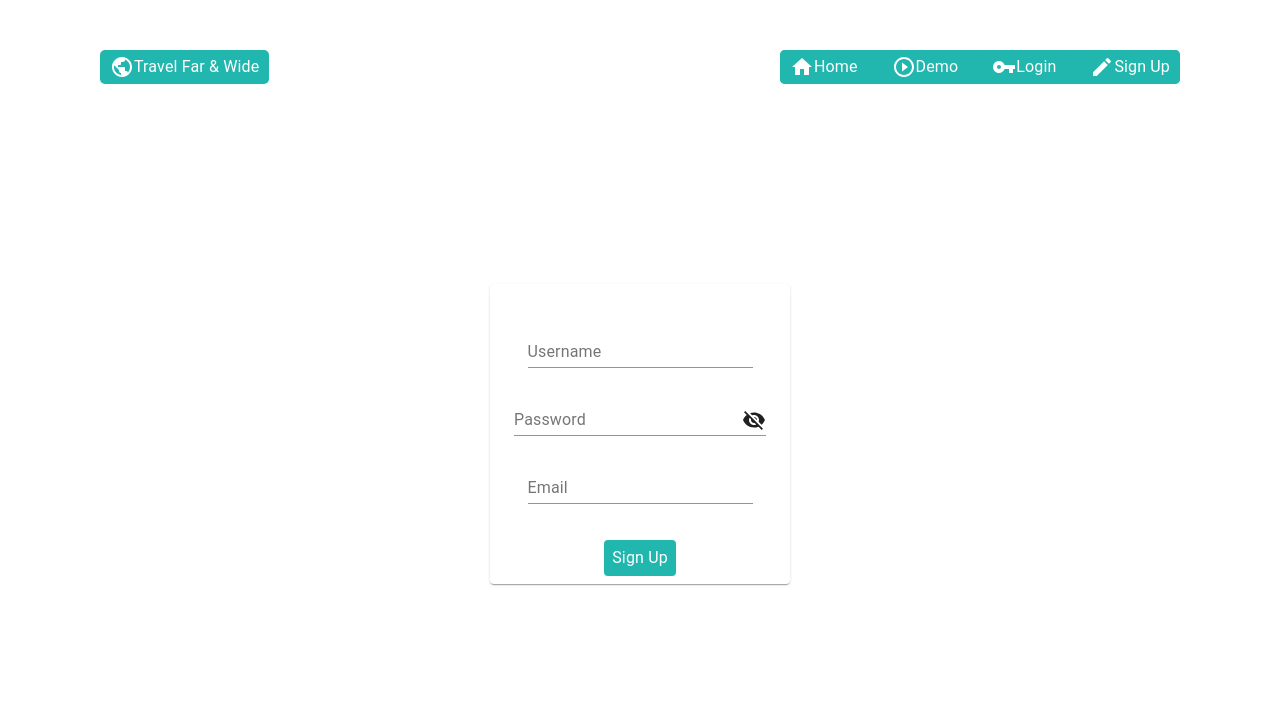
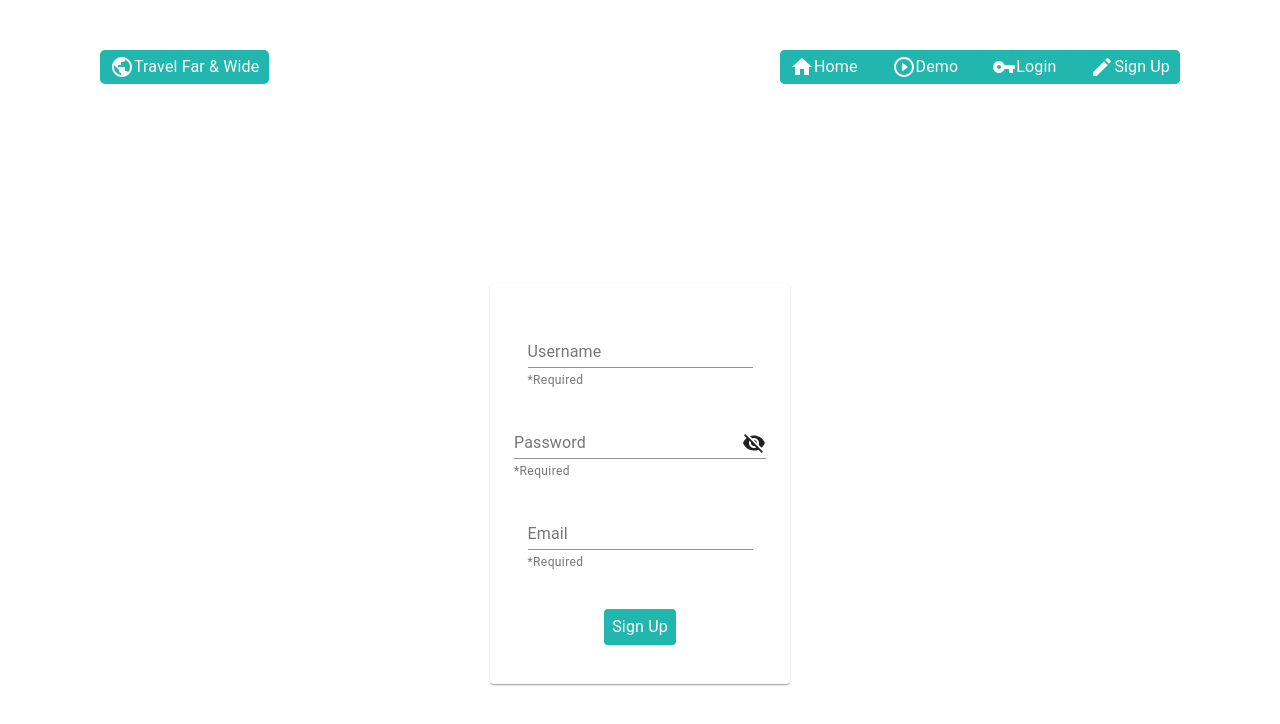
Before and after one commit to Travel-Far-And-Wide/front-end, a React (Create React App) app: page /signup in a window 1280 px wide. Shown: the top 724 px of the page. Built offline with nearby package versions, Linux system fonts and the light colour scheme.

Commit message:
Registration post request working with minor error validation

```diff
--- a/package.json
+++ b/package.json
@@ -9,6 +9,7 @@
     "@testing-library/jest-dom": "^4.2.4",
     "@testing-library/react": "^9.5.0",
     "@testing-library/user-event": "^7.2.1",
+    "axios": "^0.20.0",
     "node-sass": "^4.14.1",
     "react": "^17.0.0",
     "react-dom": "^17.0.0",
--- a/src/App.scss
+++ b/src/App.scss
@@ -2,12 +2,93 @@
 $primary: #e64141;
 $secondary: #105db4;
 
-.App{
-    margin: 50px 100px;
+@mixin fade {
+  -webkit-animation: fadein 2s;
+  /* Safari, Chrome and Opera > 12.1 */
+  -moz-animation: fadein 2s;
+  /* Firefox < 16 */
+  -ms-animation: fadein 2s;
+  /* Internet Explorer */
+  -o-animation: fadein 2s;
+  /* Opera < 12.1 */
+  animation: fadein 2s;
+}
 
+@mixin fadeFast {
+  -webkit-animation: fadein 1s;
+  /* Safari, Chrome and Opera > 12.1 */
+  -moz-animation: fadein 1s;
+  /* Firefox < 16 */
+  -ms-animation: fadein 1s;
+  /* Internet Explorer */
+  -o-animation: fadein 1s;
+  /* Opera < 12.1 */
+  animation: fadein 1s;
 }
-body{
-    background-color: #ffffffad;
-    margin-bottom: 200px;
-    // #042b57;
+
+// Keyframes fade animation
+@keyframes fadein {
+  from {
+    opacity: 0;
+  }
+
+  to {
+    opacity: 1;
+  }
 }
+
+/* Firefox < 16 */
+@-moz-keyframes fadein {
+  from {
+    opacity: 0;
+  }
+
+  to {
+    opacity: 1;
+  }
+}
+
+/* Safari, Chrome and Opera > 12.1 */
+@-webkit-keyframes fadein {
+  from {
+    opacity: 0;
+  }
+
+  to {
+    opacity: 1;
+  }
+}
+
+/* Internet Explorer */
+@-ms-keyframes fadein {
+  from {
+    opacity: 0;
+  }
+
+  to {
+    opacity: 1;
+  }
+}
+
+/* Opera < 12.1 */
+@-o-keyframes fadein {
+  from {
+    opacity: 0;
+  }
+
+  to {
+    opacity: 1;
+  }
+}
+.App {
+  margin: 50px 100px;
+}
+body {
+  background-color: #ffffffad;
+  margin-bottom: 200px;
+  // #042b57;
+}
+
+.fade {
+  @include fade;
+}
--- a/src/components/Navbar.js
+++ b/src/components/Navbar.js
@@ -27,7 +27,7 @@ export default function NavBar(props) {
 
   return (
     <React.Fragment>
-      <Grid
+      <Grid className="fade"
         container
         direction="row"
         justify="space-between"
--- a/src/components/PasswordInput.js
+++ b/src/components/PasswordInput.js
@@ -31,7 +31,7 @@ export default class PasswordInput extends Component {
     const { passwordIsMasked } = this.state;
 
     return (
-      <TextField
+      <TextField className="fade"
         type={passwordIsMasked ? "password" : "text"}
         {...this.props}
         InputProps={{
--- a/src/components/routes/Demo.js
+++ b/src/components/routes/Demo.js
@@ -16,7 +16,7 @@ export default function Demo (props) {
 
   return (
     <React.Fragment>
-      <Grid container justify="center" style={{marginTop: 100}}>
+      <Grid className = "fade" container justify="center" style={{marginTop: 100}}>
       <iframe width="560" height="315" src="https://www.youtube.com/embed/qrHIIYsnpMg" frameborder="0" allow="accelerometer; autoplay; clipboard-write; encrypted-media; gyroscope; picture-in-picture" allowfullscreen></iframe>
       </Grid>
     </React.Fragment>
--- a/src/components/routes/Home.js
+++ b/src/components/routes/Home.js
@@ -48,6 +48,7 @@ export default function NavBar(props) {
 
   return (
     <React.Fragment>
+      <div className="fade">
       <Paper
         className={classes.mainFeaturedPost}
         style={{
@@ -109,6 +110,7 @@ export default function NavBar(props) {
           Summary" feature - giving you a new perspective on how you travel.
         </Typography>
       </Grid>
+      </div>
     </React.Fragment>
   );
 }
--- a/src/components/routes/Login.js
+++ b/src/components/routes/Login.js
@@ -1,4 +1,4 @@
-import React, { Component } from "react";
+import React, { Component, useState } from "react";
 import { makeStyles } from "@material-ui/core/styles";
 import Grid from "@material-ui/core/Grid";
 import Card from "@material-ui/core/Card";
@@ -11,22 +11,31 @@ import PasswordInput from "../PasswordInput";
 const useStyles = makeStyles((theme) => ({}));
 export default function Login(props) {
   const classes = useStyles();
-
+  const [user, setUser] = useState({username: "", password: ""})
+  const handleChanges = e => {
+    setUser({...user, [e.target.name]: e.target.value})
+    console.log(user)
+  }
   return (
     <React.Fragment>
-      <Grid align="center" style={{ marginTop: 200 }}>
+      <Grid className="fade" align="center" style={{ marginTop: 200 }}>
         <Card style={{ height: 300, width: 300 }}>
           <CardContent>
             <form>
               <TextField
                 style={{ margin: 20, width: 225 }}
                 color="secondary"
-                label="Username or Email"
+                name="username"
+                value={user.username}
+                label="Username"
+                onChange={handleChanges}
               />
               <PasswordInput
                 color="secondary"
                 label="Password"
                 name="password"
+                value={user.password}
+                onChange={handleChanges}
               />
             </form>
           </CardContent>
--- a/src/components/routes/SignUp.js
+++ b/src/components/routes/SignUp.js
@@ -1,4 +1,5 @@
-import React from "react";
+import React, { useState } from "react";
+import axios from "axios";
 import { makeStyles } from "@material-ui/core/styles";
 import Grid from "@material-ui/core/Grid";
 import Card from "@material-ui/core/Card";
@@ -13,31 +14,73 @@ const useStyles = makeStyles((theme) => ({
 }));
 export default function SignUp(props) {
   const classes = useStyles();
-
+  const [newUser, setNewUser] = useState({
+    username: "",
+    password: "",
+    email: "",
+  });
+  const [error, setError] = useState({
+    errorUser: false,
+    errorPass: false,
+    errorEmail: false,
+  });
+  const handleChanges = (e) => {
+    newUser.password.length > 4
+      ? setError({ ...error, errorPass: false })
+      : setError({ ...error, errorPass: true });
+    setNewUser({ ...newUser, [e.target.name]: e.target.value });
+    console.log(newUser);
+  };
+  const handleSubmit = (e) => {
+    e.preventDefault();
+    axios
+      .post("http://localhost:4000/auth/register", newUser)
+      .then((res) =>  res.status == 201 ? props.history.push("/login") : ""
+      )
+      .catch((err) => {console.log(err); setError({...error, errorUser: true, errorEmail: true})});
+  };
   return (
     <React.Fragment>
-      <Grid align="center" style={{ marginTop: 200 }}>
-        <Card style={{ height: 300, width: 300 }}>
+      <Grid className="fade" align="center" style={{ marginTop: 200 }}>
+        <Card style={{ height: 400, width: 300 }}>
           <CardContent>
             <form>
               <TextField
                 className={classes.inputField}
+
+                error={error.errorUser}
+                helperText={error.errorUser ?  "Username may be in-use, try another" :"*Required"}
                 color="secondary"
                 label="Username"
+                name="username"
+                value={newUser.username}
+                onChange={handleChanges}
               />
+
               <PasswordInput
+                error={error.errorPass}
+                helperText={
+                  error.errorPass ? "Password must be min. 5 characters" : "*Required"
+                }
                 color="secondary"
                 label="Password"
                 name="password"
+                value={newUser.password}
+                onChange={handleChanges}
               />
               <TextField
+                error={error.errorEmail}
+                helperText={error.errorEmail ? "Email may be in-use, try another":"*Required"}
                 className={classes.inputField}
                 color="secondary"
                 label="Email"
+                name="email"
+                value={newUser.email}
+                onChange={handleChanges}
               />
             </form>
           </CardContent>
-          <Button>
+          <Button onClick={handleSubmit}>
             {" "}
             <Typography>Sign Up</Typography>
           </Button>
```
Also changed, not shown: 2 other files (tests, documents, lock files or other folders).
